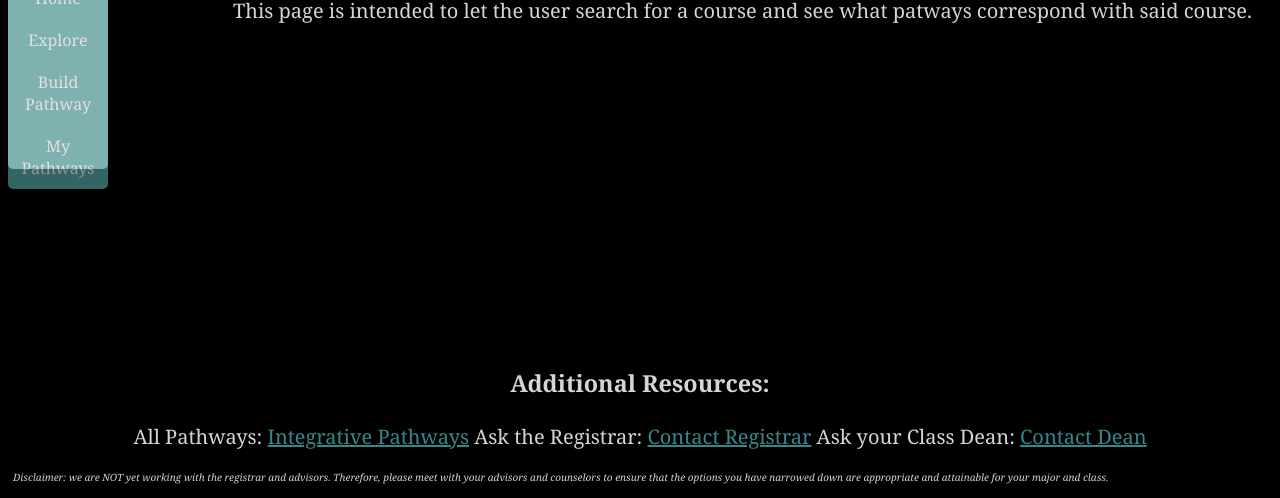
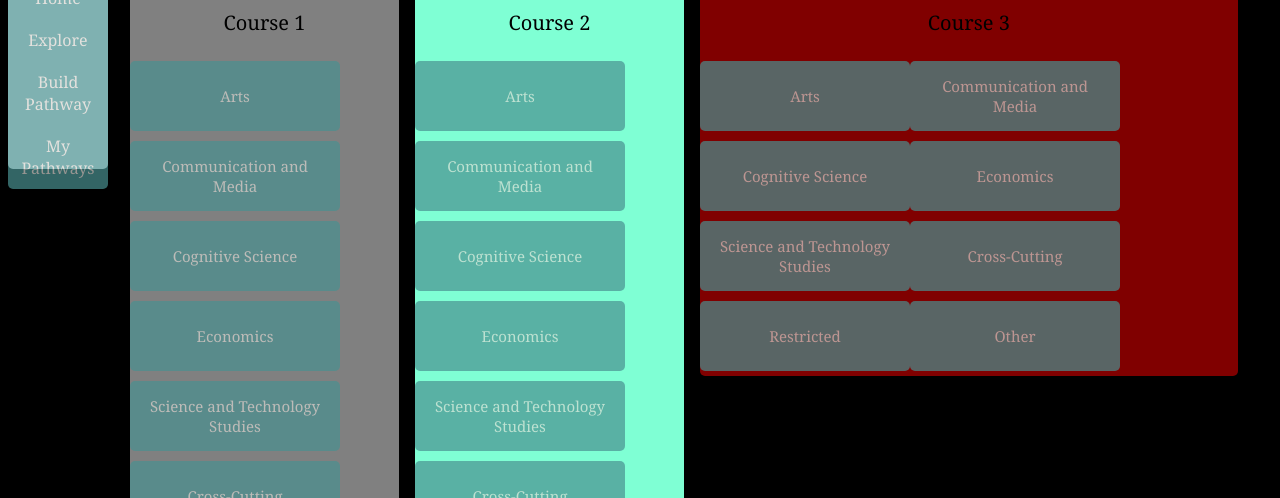
Before and after one commit to jkaywhat/HASS-Pathways-racklk, a plain HTML site: page course.html in a window 1280 px wide. Shown: the part 106-604 px from the top of the page. Drawn offline with Linux system fonts and the light colour scheme.

Commit message:
Bram's Diagram w/out Arrows
Got the flowchart without arrows down, and formatted classes for different sizes of columns/bubbles for courses to be displayed in

```diff
--- a/course.html
+++ b/course.html
@@ -5,32 +5,50 @@
     <body>
 
         <div class="blocks title-bar">HASS Pathways</div>
-    <div style="height:75px;"></div>
-    <div class="blocks v-nav-bar">
+        <div style="height:75px;"></div>
+        <div class="blocks v-nav-bar">
         <button class="button v-button1" onclick="document.location='index.html'">Home</button>
         <button class="button" onclick="document.location='explore.html'">Explore</button>
         <button class="button" onclick="document.location='build.html'">Build Pathway</button>
         <button class="button v-button4" onclick="document.location='pathways.html'">My Pathways</button></div>
 
-    <p style="padding-left:225px; padding-right:5px;"" title="Disclaimer: we are NOT yet working with the registrar and advisors. Therefore, please meet with your advisors and counselors to ensure that the options you have narrowed down are appropriate and attainable for your major and class;">
-        This page is intended to let the user search for a course and see what patways correspond with said course.</p>
+        <div id="pathways" class="quarter flow" style="z-index:100;left:130px;background-color:grey;display:block;">
+            <p style="font-size:20px;text-align:center;color:black;">Course 1</p>
+            <button class="flow-button">Arts</button>
+            <button class="flow-button">Communication and Media</button>
+            <button class="flow-button">Cognitive Science</button>
+            <button class="flow-button">Economics</button>
+            <button class="flow-button">Science and Technology Studies</button>
+            <button class="flow-button">Cross-Cutting</button>
+            <button class="flow-button">Restricted</button>
+            <button class="flow-button">Other</button>
+        </div>
+        <div id="pathways" class="quarter flow" style="left:415px;background-color:aquamarine;display:block;">
+            <p style="font-size:20px;text-align:center;color:black;">Course 2</p>
+            <button class="flow-button">Arts</button>
+            <button class="flow-button">Communication and Media</button>
+            <button class="flow-button">Cognitive Science</button>
+            <button class="flow-button">Economics</button>
+            <button class="flow-button">Science and Technology Studies</button>
+            <button class="flow-button">Cross-Cutting</button>
+            <button class="flow-button">Restricted</button>
+            <button class="flow-button">Other</button>
+        </div>
+        <div id="pathways" class="half flow" style="left:700px;background-color:maroon;display:block;">
+            <p style="font-size:20px;text-align:center;color:black;">Course 3</p>
+            <button class="flow-button" onclick="selectedCourse()">Arts</button>
+            <button class="flow-button">Communication and Media</button>
+            <button class="flow-button">Cognitive Science</button>
+            <button class="flow-button">Economics</button>
+            <button class="flow-button">Science and Technology Studies</button>
+            <button class="flow-button">Cross-Cutting</button>
+            <button class="flow-button">Restricted</button>
+            <button class="flow-button">Other</button>
+        </div>
 
     <div style="height:300px"></div>
 
-    <h3 style="text-align:center;">
-        Additional Resources:</h3>
-    <p id="resources">
-        <a>All Pathways:  </a>
-        <a id="link" href="http://catalog.rpi.edu/content.php?catoid=22&navoid=542">Integrative Pathways</a>
-        <a>Ask the Registrar:  </a>
-        <a id="link" href="https://webforms2.rpi.edu/office-registrar-contact-us">Contact Registrar</a>
-        <a>Ask your Class Dean:  </a>
-        <a id="link" href="https://directory.rpi.edu/groups/3071">Contact Dean</a></p>
-
-        <p style="font-style:italic;padding-left:5px; padding-right:5px;font-size:10px;">
-        Disclaimer: we are NOT yet working with the registrar and advisors. Therefore, please meet with your advisors and counselors to ensure that the options you have narrowed down are appropriate and attainable for your major and class.
-    </p>
-    <p><img src="emblem.jpg" alt="School of Humanities, Arts and Social Sciences Logo" width="240" height="70"></p>
+</div>
 
     </body>
     </html>
--- a/hp.css
+++ b/hp.css
@@ -7,7 +7,7 @@ body {
 
   .blocks {
   border-radius:5px;
-  width:1250px;
+  width:100%;
   text-align:center;
 }
 
@@ -55,7 +55,7 @@ body {
 .v-nav-bar {
   background-color:white;
   height:192px;
-  width:100px;
+  width:7.83%;
   cursor:pointer;
   text-align:left;
   display:block;
@@ -116,7 +116,7 @@ body {
   top:95px;
   left:120px;
   width:1100px;
-  overflow:inherit;
+  overflow-y:auto;
   position:absolute;
   z-index:10;
 }
@@ -127,7 +127,6 @@ body {
   color: rgb(216, 213, 208);
   width:350px;
   height:100px;
-  padding:5px;
   font-size: 30px;
   font-family:Cambria, Cochin, Georgia, Times, 'Times New Roman', serif;
   opacity: 0.7;
@@ -145,13 +144,14 @@ body {
   padding: 10px;
   width:210px;
   height:75px;
-  font-size: 30px;
+  font-size:17px;
   font-family:Cambria, Cochin, Georgia, Times, 'Times New Roman', serif;
   opacity: 0.7;
   transition: 0.4s;
   text-decoration: wavy;
   cursor:pointer;
   float:left;
+  margin:3px;
 }
 .course-button:hover {opacity: 1}
 
@@ -161,10 +161,60 @@ body {
   left:0;
   bottom:0;
   width: 100%;
-  background-color:black;
+  background-color:blue;
   border-color:rgb(73, 145, 145);
-  border:10px;
   color: white;
   text-align: center;
   z-index:9;
+  display:none;
 }
+
+.flow {
+  display:block;
+  background-color:black;
+  top:95px;
+  width:18%;
+  border-radius:5px;
+  overflow-y:auto;
+  position:absolute;
+  z-index:10;
+}
+
+.quarter {
+  width:21%;
+}
+button.flow-button{
+  margin:5 auto;
+  display:block;
+}
+.half {
+  width:42%;
+}
+.quarter3 {
+  width:66%;
+}
+.full {
+  width:88%;
+}
+
+  .flow-button {
+    background-color:rgb(73, 145, 145);
+    border:none;
+    color:rgb(216, 213, 208);
+    padding:10px;
+    width:210px;
+    height:70px;
+    font-size:15px;
+    font-family:Cambria, Cochin, Georgia, Times, 'Times New Roman', serif;
+    opacity:0.7;
+    transition:0.4s;
+    text-decoration:wavy;
+    text-align:center;
+    border-radius:5px;
+    cursor:pointer;
+    float:inline-start;
+  }
+
+
+
+  .flow-button:hover {background-color: rgb(80, 175, 175)}
```
